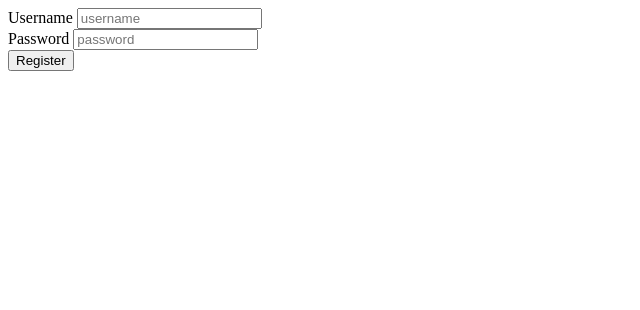
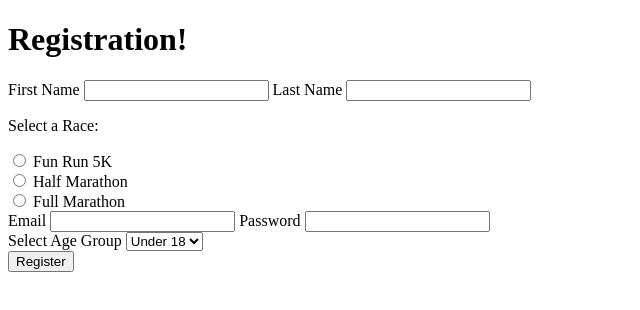
Before and after one commit to marksterr/practice, a plain HTML site: page forms.html in a window 1280 px wide. Shown: the whole page, without its empty margins (0-640 px from the left). Drawn offline with Linux system fonts and the light colour scheme.

Commit message:
marathon forms

```diff
--- a/forms.html
+++ b/forms.html
@@ -1,7 +1,44 @@
-<form>
-  <label for="username">Username</label>
-  <input type="text" id="username" placeholder="username" /><br />
-  <label for="password">Password</label>
-  <input type="text" id="password" placeholder="password" /><br />
-  <button>Register</button>
-</form>
+<!DOCTYPE html>
+<html lang="en">
+  <head>
+    <meta charset="UTF-8" />
+    <meta http-equiv="X-UA-Compatible" content="IE=edge" />
+    <meta name="viewport" content="width=device-width, initial-scale=1.0" />
+    <title>Document</title>
+  </head>
+  <body>
+    <h1>Registration!</h1>
+    <form>
+      <label for="first">First Name</label>
+      <input type="text" id="first" name="first" required />
+      <label for="last">Last Name</label>
+      <input type="text" id="last" name="last" required /><br />
+      <p>Select a Race:</p>
+      <div>
+        <input type="radio" id="5k" name="race" value="5K" />
+        <label for="5k">Fun Run 5K</label>
+      </div>
+      <div>
+        <input type="radio" id="half" name="race" value="half" />
+        <label for="half">Half Marathon</label>
+      </div>
+      <div>
+        <input type="radio" id="full" name="race" value="full" />
+        <label for="full">Full Marathon</label>
+      </div>
+      <label for="email">Email</label>
+      <input type="email" id="email" />
+      <label for="password">Password</label>
+      <input type="password" id="password" name="password" /><br />
+      <label for="age">Select Age Group</label>
+      <select name="age" id="age">
+        <option value="low">Under 18</option>
+        <option value="medium">18-30</option>
+        <option value="high">30-50</option>
+        <option value="highest">Over 50</option>
+      </select>
+      <br>
+      <button>Register</button>
+    </form>
+  </body>
+</html>
```
